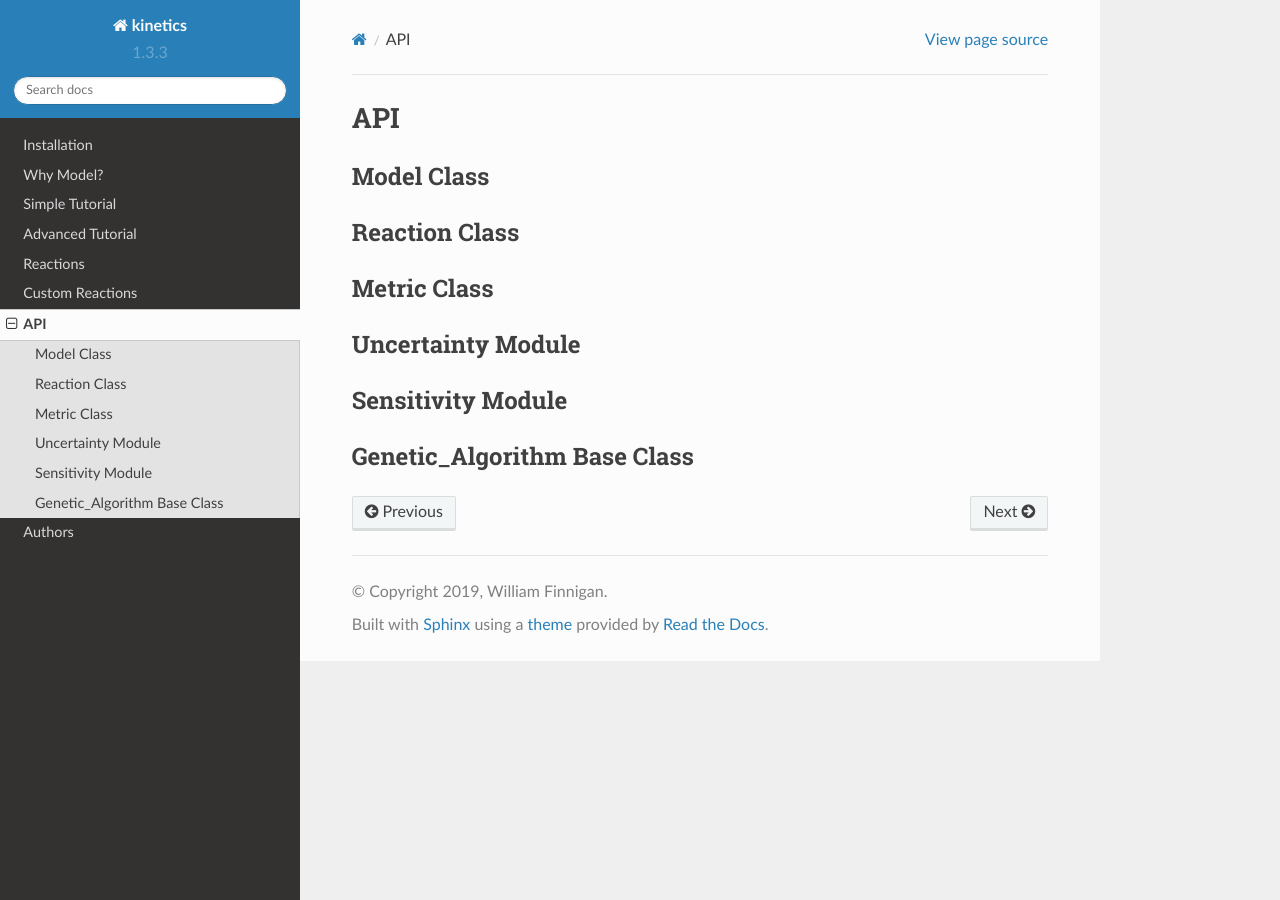
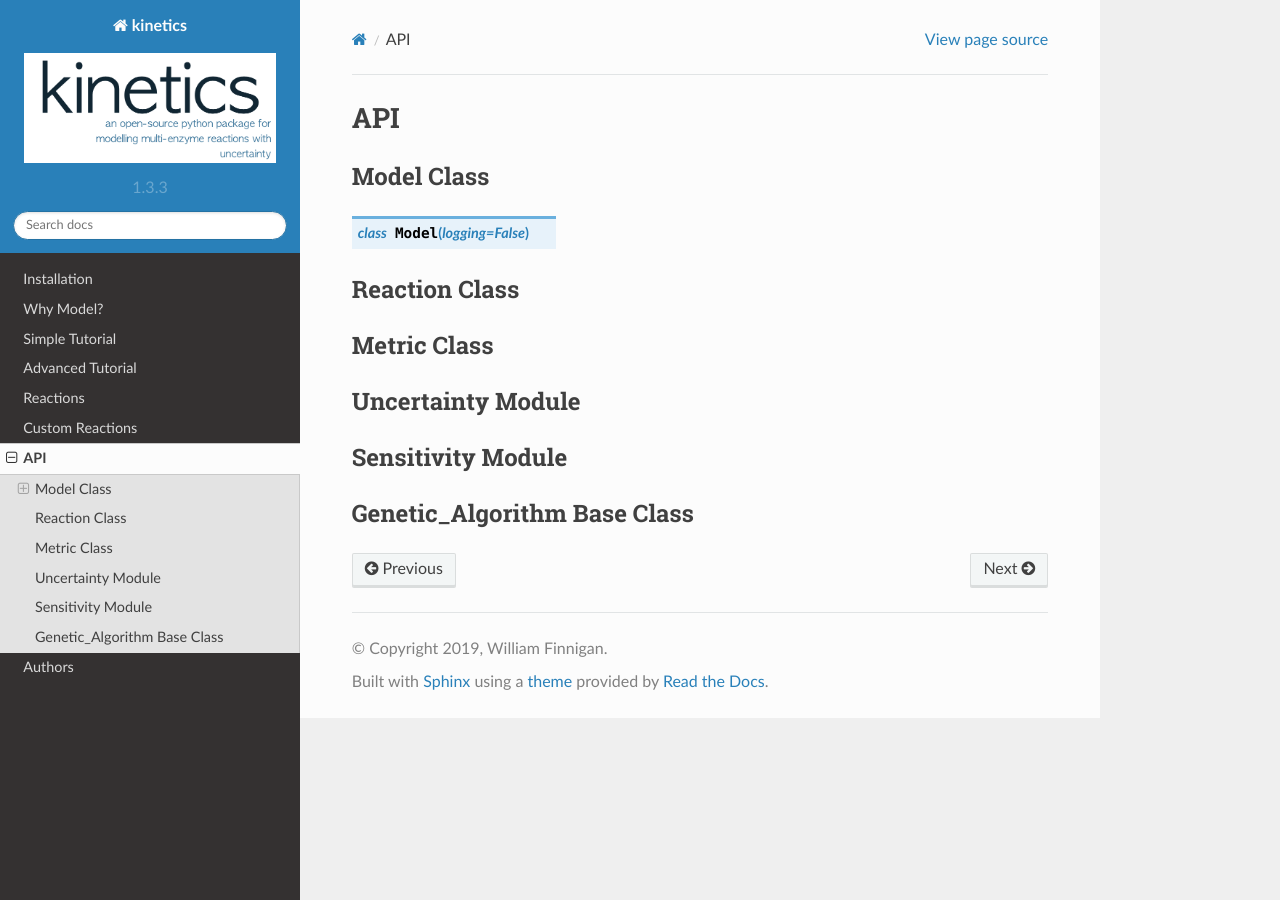
Before and after one commit to willfinnigan/kinetics, a Sphinx documentation site: the page built from docs/API.rst, in a window 1280 px wide. Built offline with Sphinx 7.4.7 and the Read the Docs theme 2.0.0, drawn with Linux system fonts in a browser that asks for light colours.

Commit message:
Documentation

```diff
--- a/docs/API.rst
+++ b/docs/API.rst
@@ -4,6 +4,9 @@ API
 
 Model Class
 -----------
+.. py:class:: Model(logging=False)
+
+
 
 Reaction Class
 --------------
--- a/docs/conf.py
+++ b/docs/conf.py
@@ -55,6 +55,8 @@ source_suffix = '.rst'
 
 # The master toctree document.
 master_doc = 'index'
+
+html_logo = 'images/logo1.png'
 
 # The language for content autogenerated by Sphinx. Refer to documentation
 # for a list of supported languages.
```
Also changed, not shown: docs/images/logo1.png (added).
